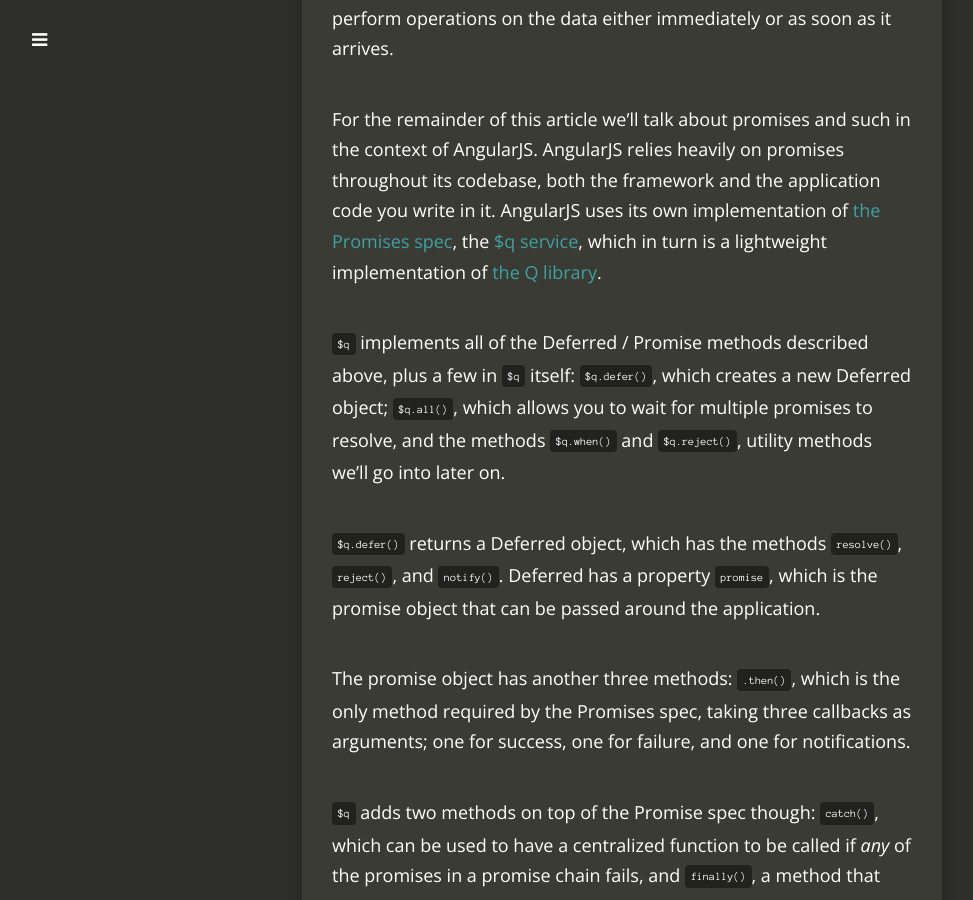
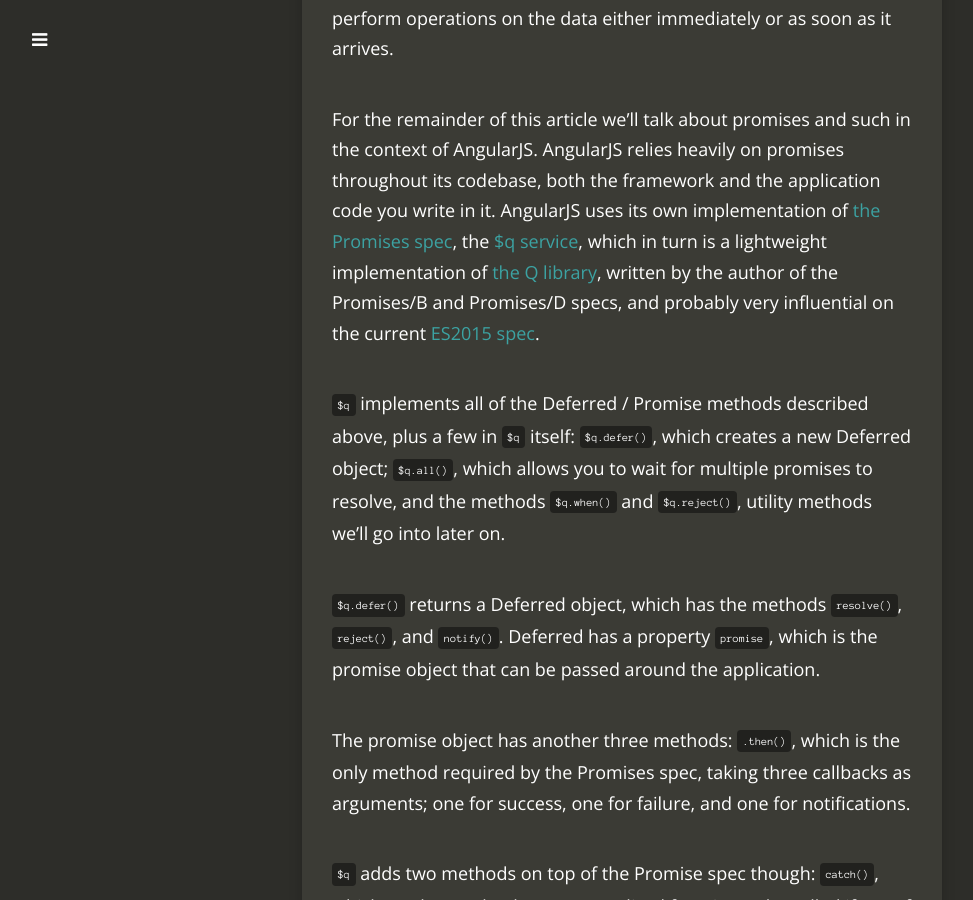
Before and after one commit to fwielstra/fwielstra.github.io, a Jekyll site: the page built from poasts/2014-02-23-promises-and-design-patterns.markdown, in a window 1280 px wide and 900 px high, scrolled down 1909 px. Shown: the whole window, without its empty margins (18-991 px from the left). Built offline with Jekyll 4.4.1, drawn with Linux system fonts in a browser that asks for light colours; nearby versions of some CDN libraries; Markdown is read by kramdown in place of the engine named in the settings; comment, search, counter and statistics services are not loaded.

Commit message:
Add note about Kris Kowal having done the Promises/B and /D specs

```diff
--- a/poasts/2014-02-23-promises-and-design-patterns.markdown
+++ b/poasts/2014-02-23-promises-and-design-patterns.markdown
@@ -52,7 +52,7 @@
 
 An important thing that differentiates promises from callbacks is that you can attach a handler *after* the promise state goes to *resolved*. This allows you to pass data that may or may not be there yet around in your application, cache it, etc, so that its consumers can perform operations on the data either immediately or as soon as it arrives.
 
-For the remainder of this article we'll talk about promises and such in the context of AngularJS. AngularJS relies heavily on promises throughout its codebase, both the framework and the application code you write in it. AngularJS uses its own implementation of [the Promises spec][CommonJS promises], the [$q service][Angular Q service], which in turn is a lightweight implementation of [the Q library][kriskowal Q].
+For the remainder of this article we'll talk about promises and such in the context of AngularJS. AngularJS relies heavily on promises throughout its codebase, both the framework and the application code you write in it. AngularJS uses its own implementation of [the Promises spec][CommonJS promises], the [$q service][Angular Q service], which in turn is a lightweight implementation of [the Q library][kriskowal Q], written by the author of the Promises/B and Promises/D specs, and probably very influential on the current [ES2015 spec][ES2015 Promise spec].
 
 `$q` implements all of the Deferred / Promise methods described above, plus a few in `$q` itself: `$q.defer()`, which creates a new Deferred object; `$q.all()`, which allows you to wait for multiple promises to resolve, and the methods `$q.when()` and `$q.reject()`, utility methods we'll go into later on.
 
```
